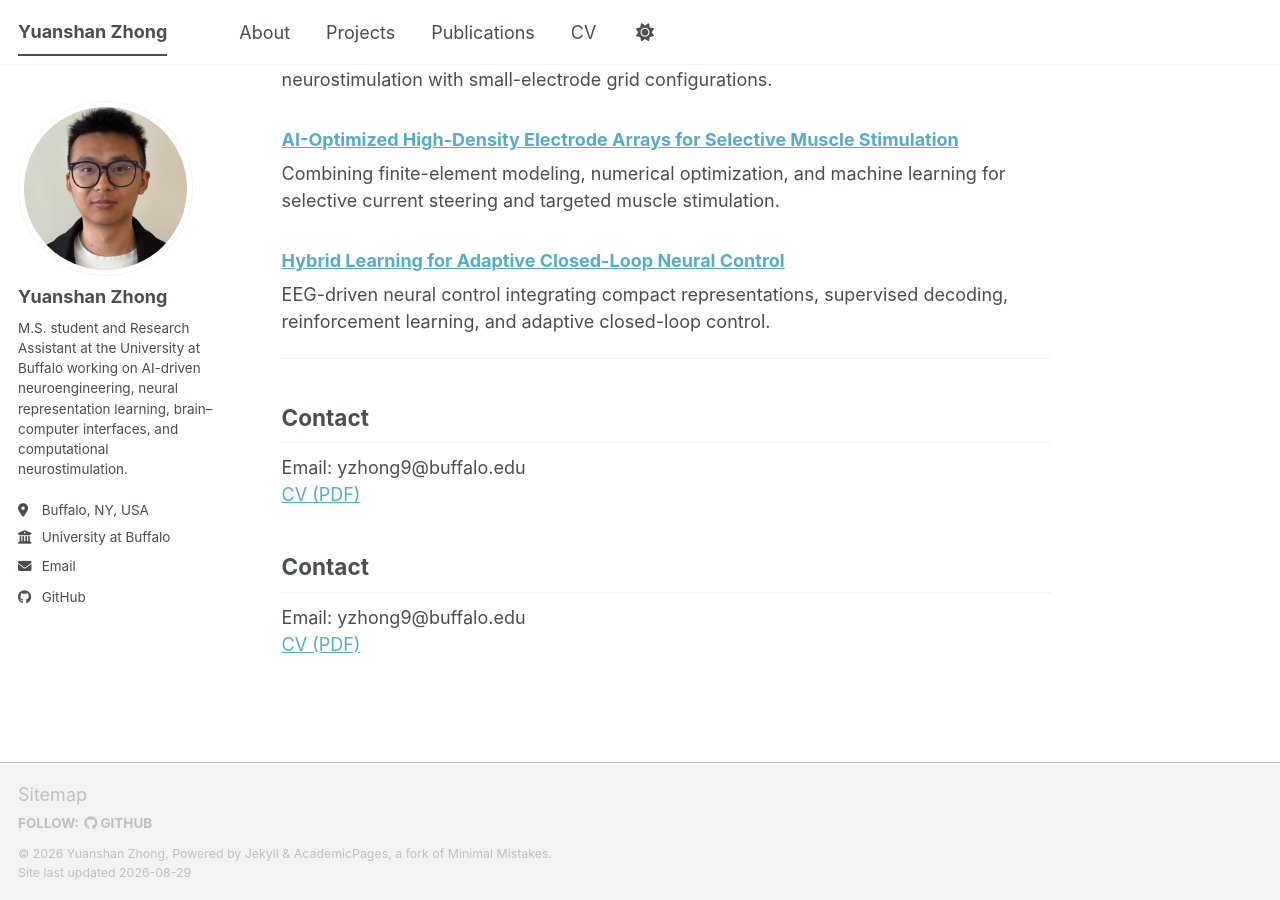
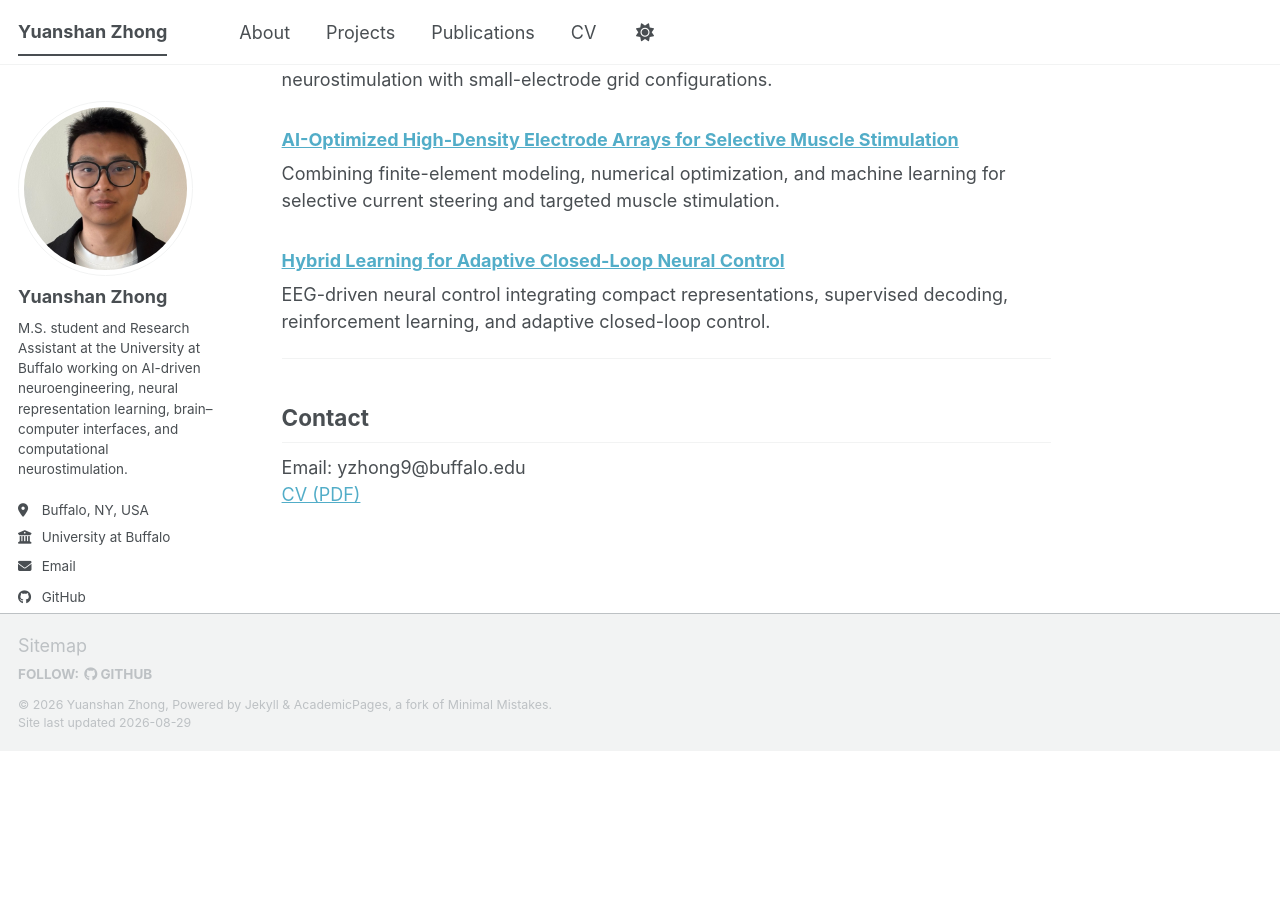
Before and after one commit to Yzhong9527/Yzhong9527.github.io, a Jekyll site: the page built from _pages/about.md, in a window 1280 px wide and 900 px high, scrolled down 1202 px. Built offline with Jekyll 4.4.1, drawn with Linux system fonts in a browser that asks for light colours; a script bundle is joined from its source files by our own code; library files that are not in the unit come from our copies; after the commit the page ends 1953 px from its top, so only the background shows below that.

Commit message:
Remove duplicate contact section from about page
Removed duplicate contact information section.

```diff
--- a/_pages/about.md
+++ b/_pages/about.md
@@ -45,8 +45,3 @@ EEG-driven neural control integrating compact representations, supervised decodi
 
 Email: yzhong9@buffalo.edu
 [CV (PDF)](/files/CV.pdf)
-
-## Contact
-
-Email: yzhong9@buffalo.edu
-[CV (PDF)](/files/CV.pdf)
```
